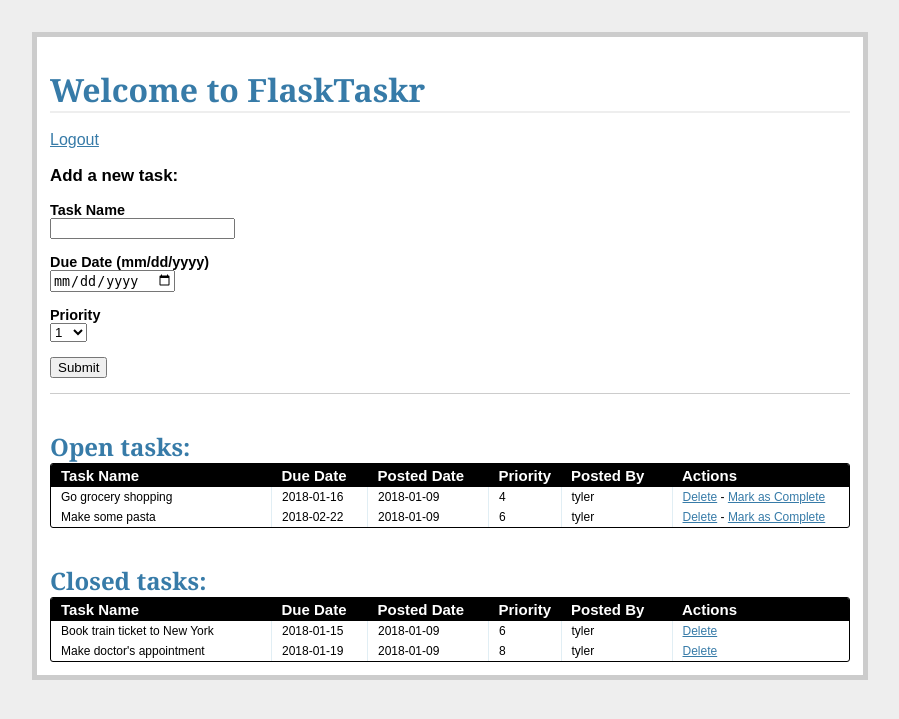
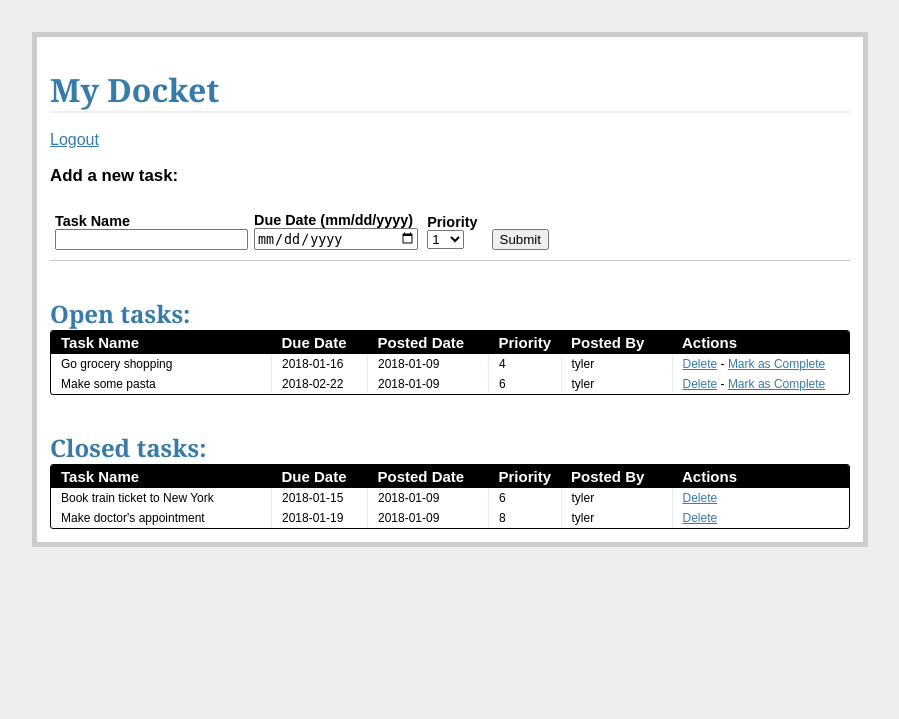
Before and after one commit to tylerhuntington222/Docket-app, a Flask app: page /tasks/ in a window 1280 px wide. Shown: the top 719 px of the page, without its empty margins (190-1089 px from the left). Run offline with Flask 2, Linux system fonts and the light colour scheme; a user stored in the database is signed in; data comes from the database, SQL or seed files in the repository; both versions use the stored data as it was after the commit.

Commit message:
Adjust stylesheet

```diff
--- a/forms.py
+++ b/forms.py
@@ -51,5 +51,5 @@ class RegisterForm(Form):
 
 class LoginForm(Form):
     name = StringField('Username', validators=[DataRequired()])
-    password = StringField('Password',
+    password = PasswordField('Password',
             validators=[DataRequired()])
--- a/models.py
+++ b/models.py
@@ -22,12 +22,14 @@ class Task(db.Model):
     user_id = db.Column(db.Integer, db.ForeignKey('users.id'))
     posted_date = db.Column(db.Date, default=datetime.datetime.utcnow())
 
-    def __init__(self, name, due_date, priority, status):
+    def __init__(self, name, due_date, priority, posted_date, status, user_id):
 
         self.name = name
         self.due_date = due_date
         self.priority = priority
         self.status = status
+        self.user_id = user_id
+        self.posted_date = posted_date
 
     def __repr__(self):
 
--- a/static/css/main.css
+++ b/static/css/main.css
@@ -134,3 +134,12 @@ label {
   text-decoration:none;
   position:relative;
 }
+
+.inline-form .input-group{
+  display: inline-block;
+  margin: 10px 5px;
+}
+
+.input-group input {
+  width: 100%;
+}
--- a/templates/_base.html
+++ b/templates/_base.html
@@ -1,7 +1,7 @@
 <!DOCTYPE html>
 <html>
   <head>
-    <title>Welcome to FlaskTaskr!!</title>
+    <title>My Docket</title>
     <link rel="stylesheet" href="{{ url_for('static', filename='css/main.css') }}">
   </head>
   <body>
--- a/templates/login.html
+++ b/templates/login.html
@@ -1,8 +1,8 @@
 {% extends "_base.html" %}
 {% block content %}
 
-  <h1>Welcome to FlaskTaskr.</h1>
-  <h3>Please login to access your task list.</h3>
+  <h1>Welcome to Docket</h1>
+  <h3>Please login to view your tasks</h3>
 
   <form method="post" action="/">
     {{ form.csrf_token }}
--- a/templates/tasks.html
+++ b/templates/tasks.html
@@ -1,7 +1,7 @@
 {% extends "_base.html" %}
 {% block content %}
 
-<h1>Welcome to FlaskTaskr</h1>
+<h1>My Docket</h1>
 <br>
 <a href="{{ url_for('logout') }}">Logout</a>
 <div class="add-task">
```
Also changed, not shown: docket.db, 2 other files.
